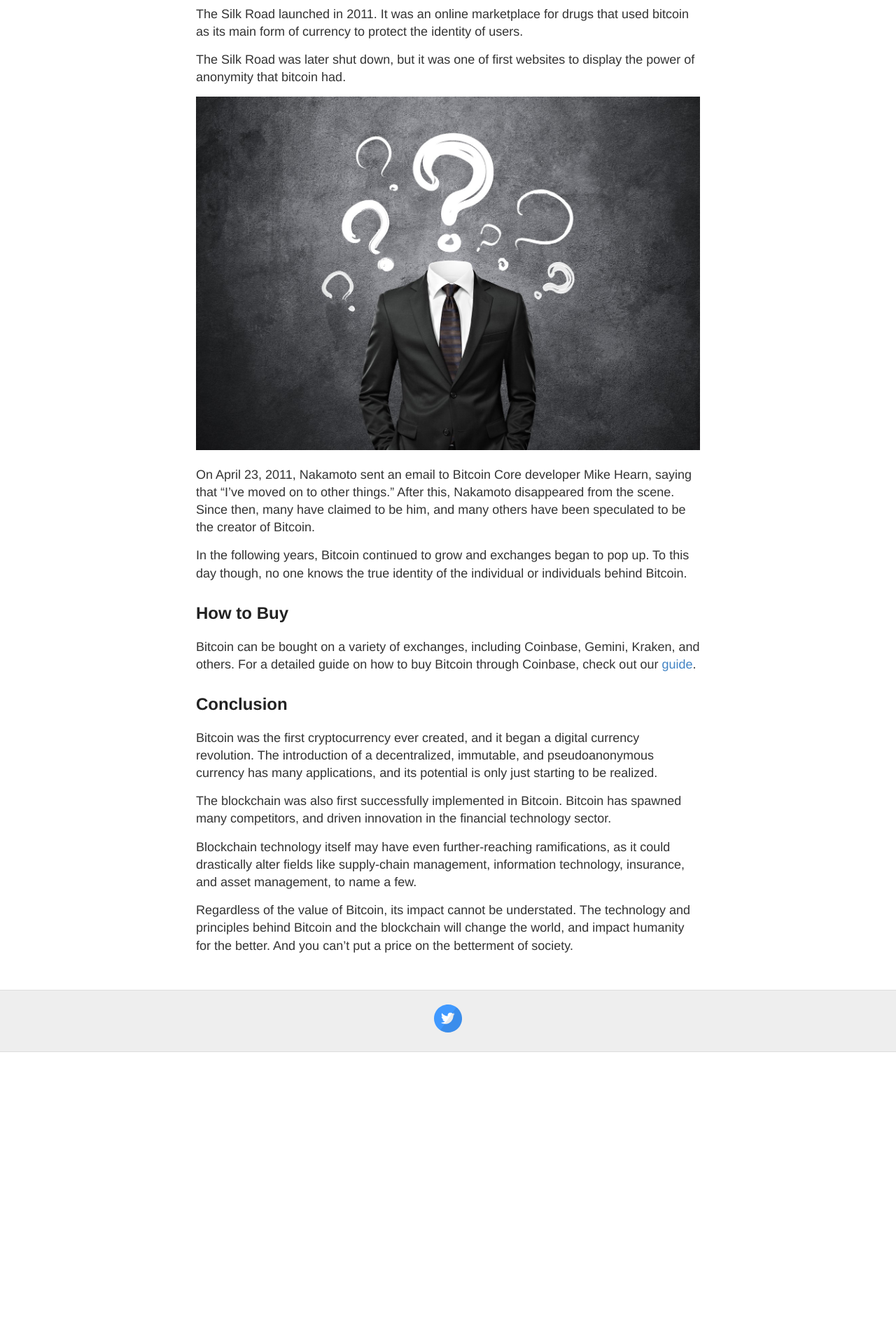
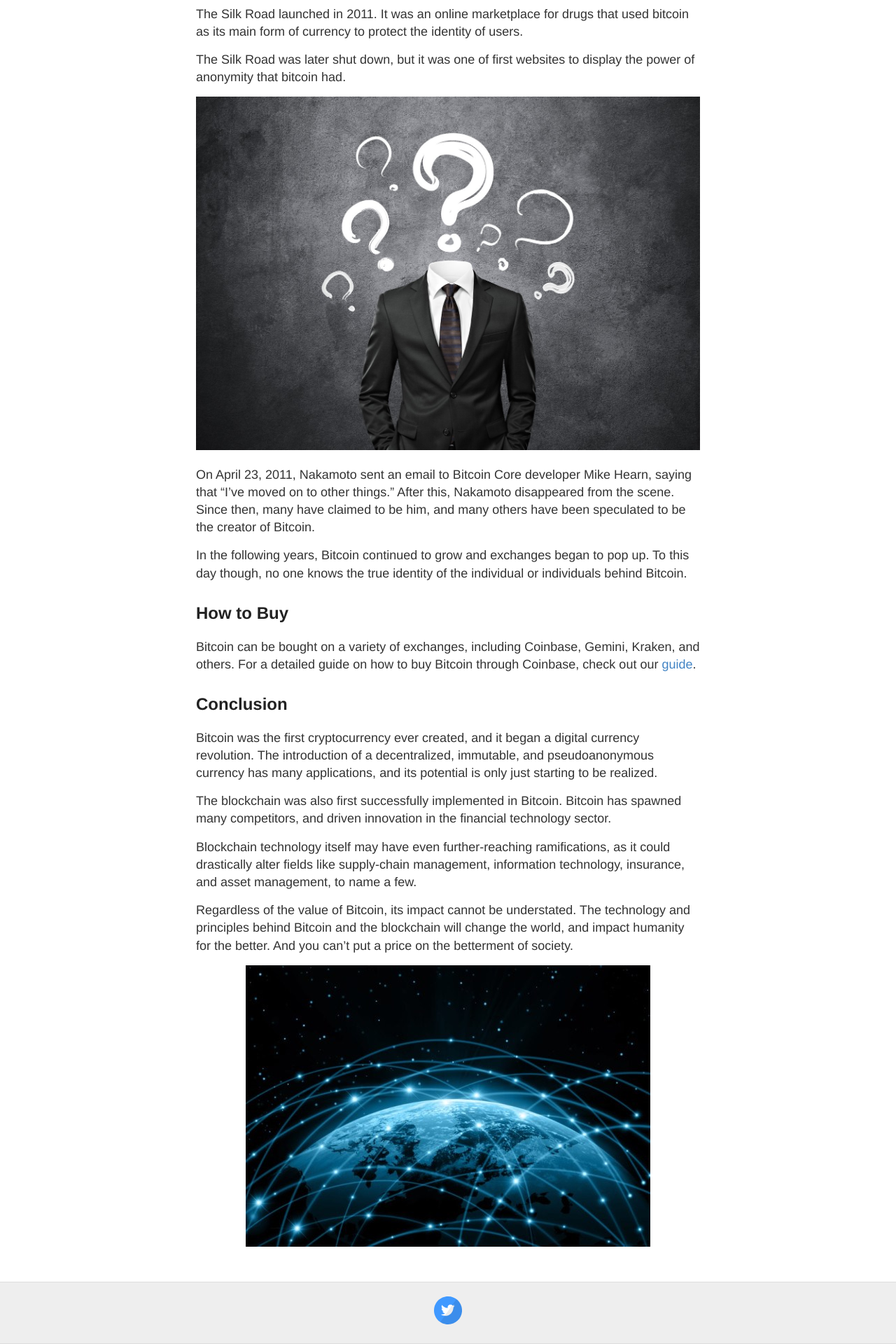
Before and after one commit to homebodygym/homebodygym, a Jekyll site: the page built from pages/bitcoin/bitcoin.md, in a window 1280 px wide. Shown: the part 4382-6302 px from the top of the page at 70% size. Built offline with Jekyll 4.4.1, drawn with Linux system fonts in a browser that asks for light colours; before the commit the page ends 5885 px from its top, so only the background shows below that.

Commit message:
image addition and fix

```diff
--- a/pages/bitcoin/bitcoin.md
+++ b/pages/bitcoin/bitcoin.md
@@ -127,3 +127,5 @@ The blockchain was also first successfully implemented in Bitcoin. Bitcoin has s
 Blockchain technology itself may have even further-reaching ramifications, as it could drastically alter fields like supply-chain management, information technology, insurance, and asset management, to name a few.
 
 Regardless of the value of Bitcoin, its impact cannot be understated. The technology and principles behind Bitcoin and the blockchain will change the world, and impact humanity for the better. And you can't put a price on the betterment of society.
+
+![Worldwide](/img/bitcoin/worldwide.jpg){: .img-center}
```
